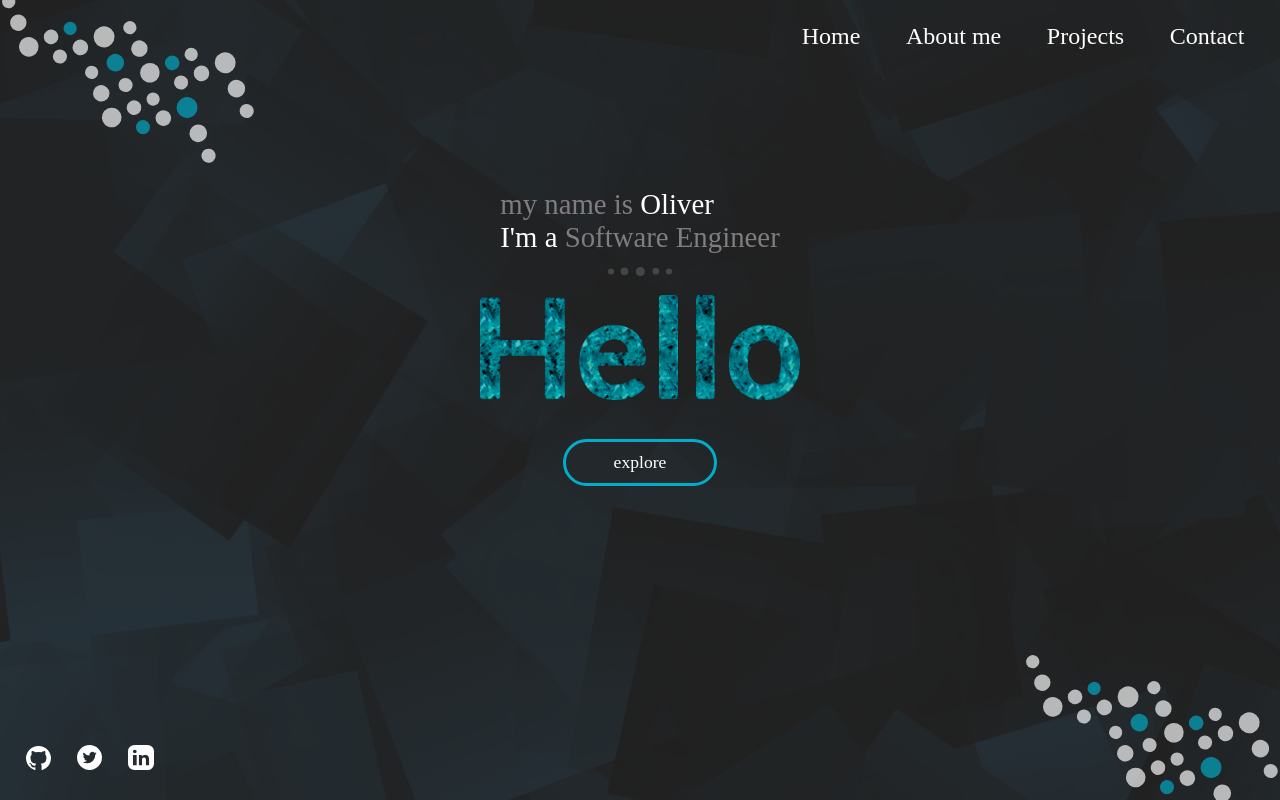
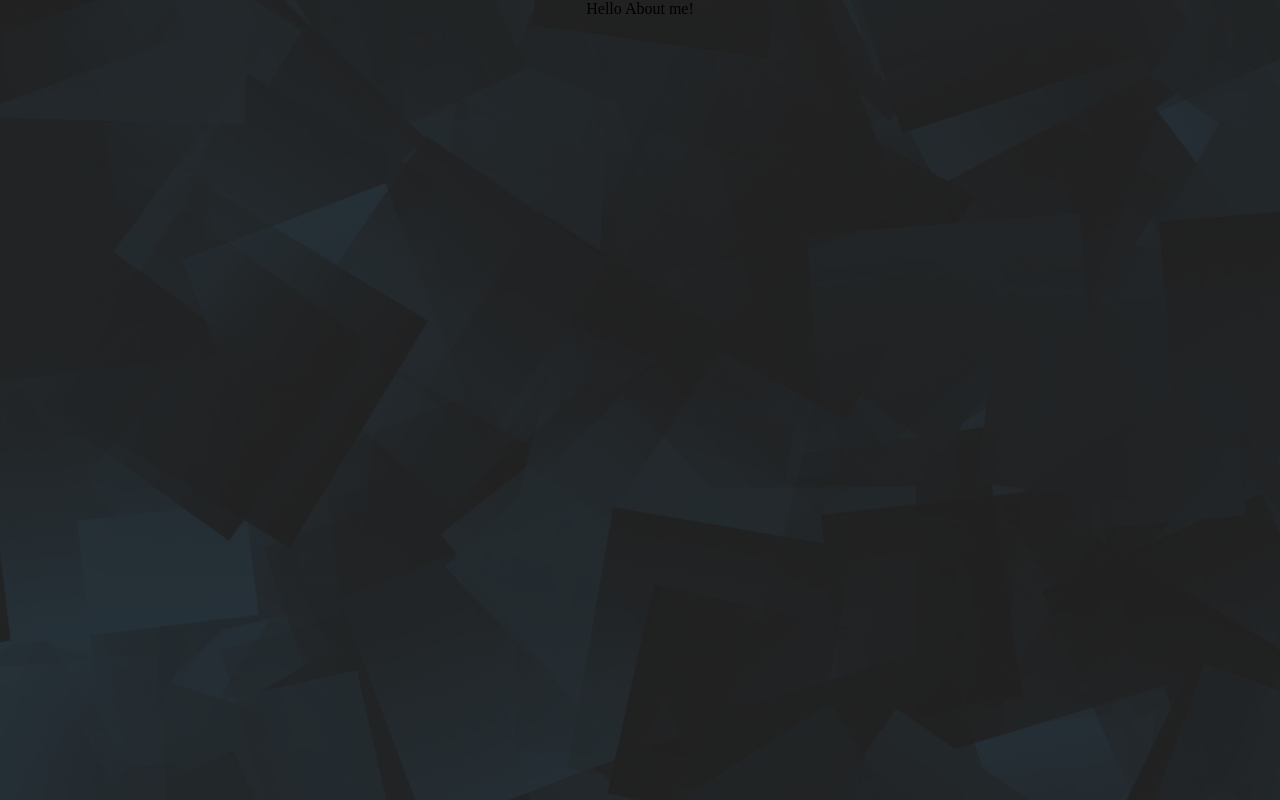
Before and after one commit to oliverfeher/portfolio_2020, a React (Create React App) app: page /about in a window 1280 px wide. Built offline with nearby package versions, Linux system fonts and the light colour scheme; a web font is replaced by a local one.

Commit message:
Import ReactRouter

```diff
--- a/package.json
+++ b/package.json
@@ -8,6 +8,7 @@
     "@testing-library/user-event": "^7.2.1",
     "react": "^16.13.1",
     "react-dom": "^16.13.1",
+    "react-router-dom": "^5.1.2",
     "react-scripts": "3.4.1"
   },
   "scripts": {
--- a/src/components/App/App.css
+++ b/src/components/App/App.css
@@ -60,3 +60,8 @@ html {
   cursor: pointer;
   transform: scale(1.2);
 }
+
+#center {
+  display: flex;
+  flex-direction: column;
+}
--- a/src/components/App/App.js
+++ b/src/components/App/App.js
@@ -6,23 +6,42 @@ import NavBar from "../NavBar/NavBar"
 import Dots from "../Dots/Dots";
 import Button from "../Button/Button";
 import SocialIcons from "../SocialIcons/SocialIcons";
+import { Switch, Link, Route } from "react-router-dom";
 
-class App extends React.Component
+function App()
 {
-    render()
+    return (
+        <Switch>
+            <Route exact path="/" component={HomePage} />
+            <Route exact path="/about" component={AboutMe} />
+        </Switch>
+    )
+}
+
+function HomePage()
 {
     return (
         <div id="main">
             <Dots place="top-left"/>
             <Dots place="bottom-right"/>
             <NavBar />
+            <div id="center">
                 <Intro />
                 <Hello />
                 <Button id="explore-btn" title="explore"/>
+            </div>
             <SocialIcons />
         </div>
-        );
+    )
 }
+
+function AboutMe()
+{
+    return (
+        <div>
+            Hello About me!
+        </div>
+    )
 }
 
 export default App;
--- a/src/components/Dots/Dots.css
+++ b/src/components/Dots/Dots.css
@@ -7,12 +7,11 @@
 }
 
 #bottom-right {
-    animation: slide-in-br 1s cubic-bezier(0.250, 0.460, 0.450, 0.940) both;
     position: fixed;
     width: 20%;
     bottom: -25px;
     right: 0;
-    transform: rotate(180deg);
+    animation: slide-in-br 1s cubic-bezier(0.250, 0.460, 0.450, 0.940) both;
 }
 
 @keyframes slide-in-br {
@@ -23,7 +22,7 @@
     }
     100% {
       -webkit-transform: translateY(0) translateX(0);
-              transform: translateY(0) translateX(0);
+              transform: translateY(0) translateX(0) rotate(180deg);
       opacity: 1;
     }
   }
--- a/src/index.js
+++ b/src/index.js
@@ -1,8 +1,11 @@
 import React from "react";
 import ReactDOM from "react-dom";
 import App from "./components/App/App.js"
+import { BrowserRouter } from "react-router-dom";
 
 ReactDOM.render(
-    <App />,
+    <BrowserRouter>
+        <App />
+    </BrowserRouter>,
     document.querySelector("#root")
 );
```
Also changed, not shown: 1 other file (tests, documents, lock files or other folders). Lines whose indentation alone changed are shown as unchanged.
